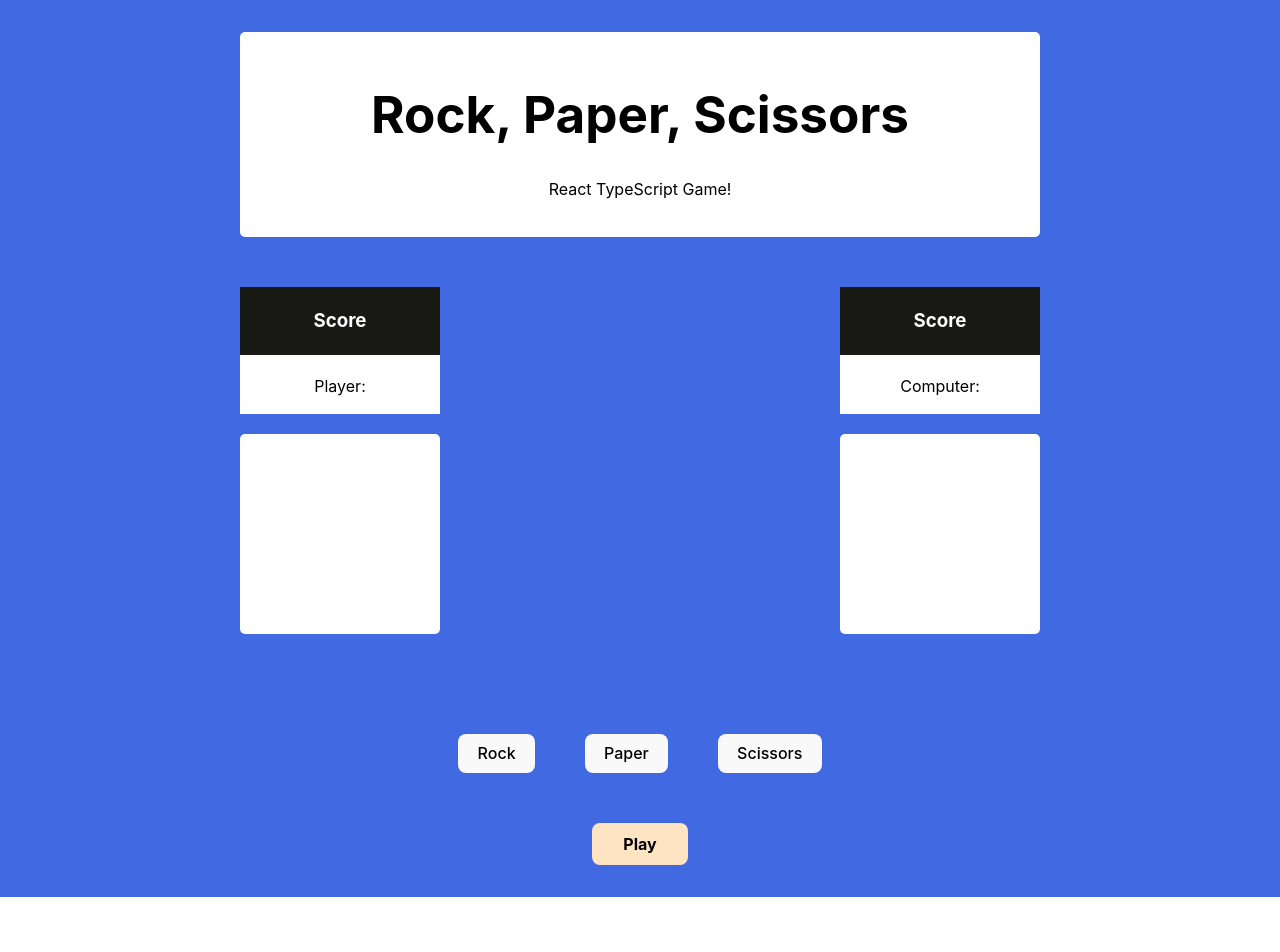
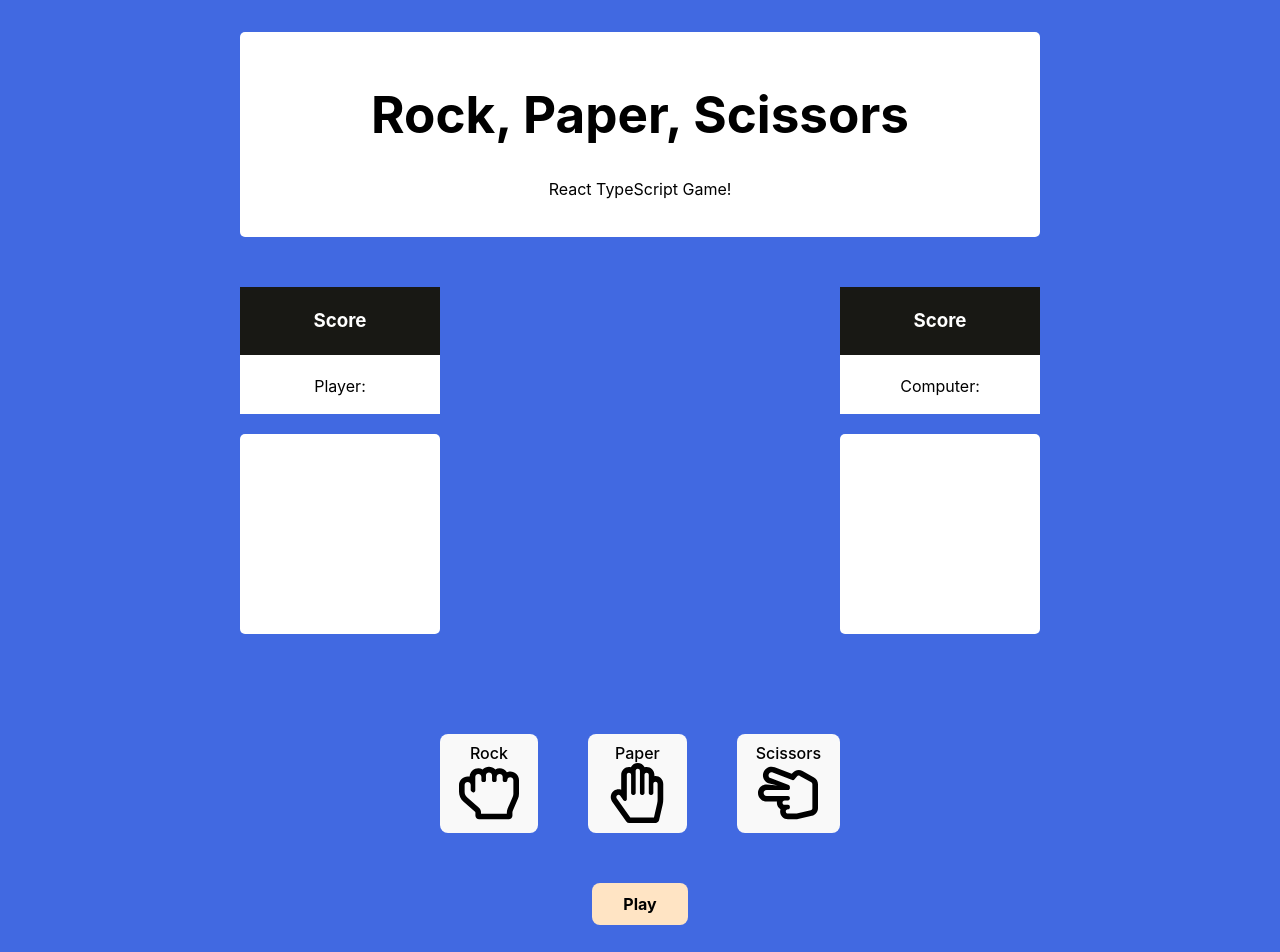
Before and after one commit to prateekvarma/Rock-Paper-Scissors-ts, a React (Vite) app: page / in a window 1280 px wide. Shown: the top 952 px of the page. Before the commit the page ends 897 px from the top, so only its background shows below. Built offline with nearby package versions, Linux system fonts and the light colour scheme.

Commit message:
Added icons to buttons

```diff
--- a/src/components/ChooseAndPlay.tsx
+++ b/src/components/ChooseAndPlay.tsx
@@ -1,13 +1,19 @@
-import styles from './ChooseAndPlay.module.css'
+import styles from './ChooseAndPlay.module.css';
 import HandSelection from './HandSelection';
+
+import {
+  FaRegHandPaper,
+  FaRegHandRock,
+  FaRegHandScissors,
+} from 'react-icons/fa';
 
 const ChooseAndPlay = () => {
   return (
     <>
       <div className={styles.choiceBtnCtn}>
-        <HandSelection name="Rock" />
-        <HandSelection name="Paper" />
-        <HandSelection name="Scissors" />
+        <HandSelection name='Rock' icon={<FaRegHandRock size={60} />} />
+        <HandSelection name='Paper' icon={<FaRegHandPaper size={60} />} />
+        <HandSelection name='Scissors' icon={<FaRegHandScissors size={60} />} />
       </div>
       <button className={styles.playBtn}>Play</button>
     </>
--- a/src/components/HandSelection.tsx
+++ b/src/components/HandSelection.tsx
@@ -2,12 +2,13 @@ import styles from './HandSelection.module.css';
 
 interface Props {
   name: string;
+  icon: JSX.Element
 }
 
-const HandSelection: React.FC<Props> = ({ name }) => {
+const HandSelection: React.FC<Props> = ({ name, icon }) => {
   return (
     <>
-      <button className={styles.choiceBtn}>{name}</button>
+      <button className={styles.choiceBtn}>{name} {icon}</button>
     </>
   );
 };
```
